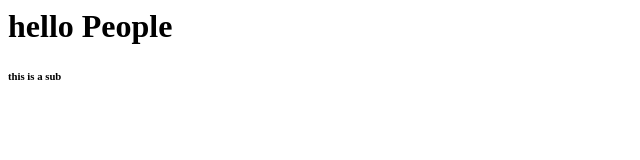
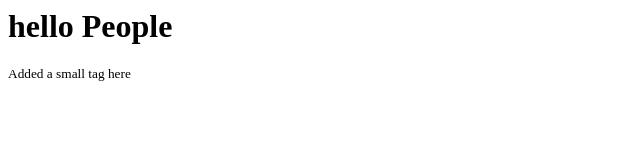
Before and after one commit to Akashpandit/testing-collab, a plain HTML site: page index.html in a window 1280 px wide. Shown: the full height of the page, 0-640 px from the left. Drawn offline with Linux system fonts and the light colour scheme.

Commit message:
added sample.txt and modified index.html with a small tag

```diff
--- a/index.html
+++ b/index.html
@@ -4,6 +4,6 @@
 </head>
 <body>
   <h1>hello People</h1>
-  <h6>this is a sub</h6>
+  <small>Added a small tag here</small>
 </body>
 </html>
```
Also changed, not shown: sample.txt (added).
